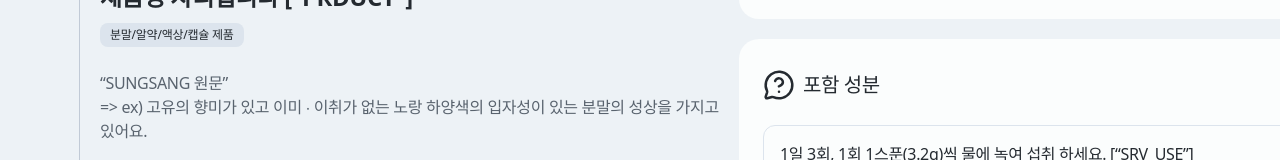
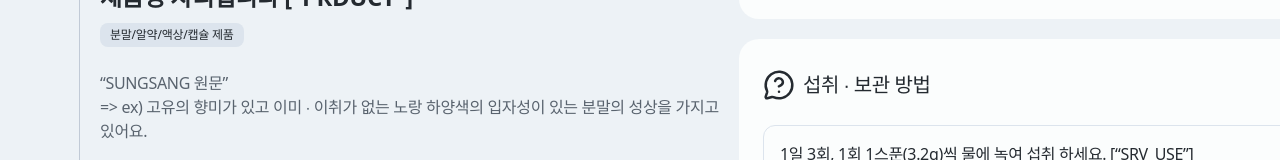
Before and after one commit to MedlyMediLog/MediLog-frontend, a Next.js app: page /products/1 in a window 1280 px wide. Shown: the part 560-720 px from the top of the page. Built offline with nearby package versions, Linux system fonts and the light colour scheme.

Commit message:
fix: 텍스트 수정

```diff
--- a/src/app/products/_components/IntakeStorageSection.tsx
+++ b/src/app/products/_components/IntakeStorageSection.tsx
@@ -28,7 +28,7 @@ export default function IntakeStorageSection() {
             />
           </>
         }
-        title="포함 성분"
+        title="섭취 ∙ 보관 방법"
 
       />
         <CardContent className="gap-3 flex flex-col">
```
